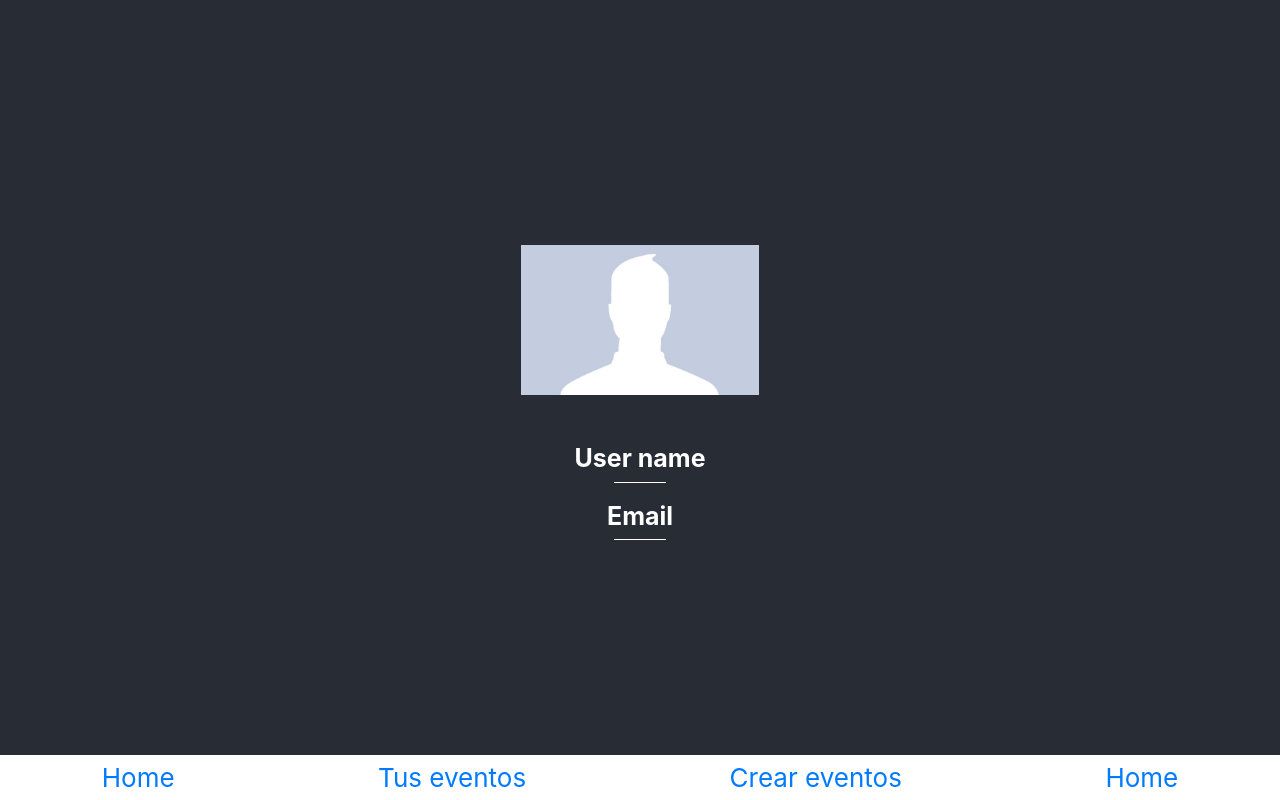
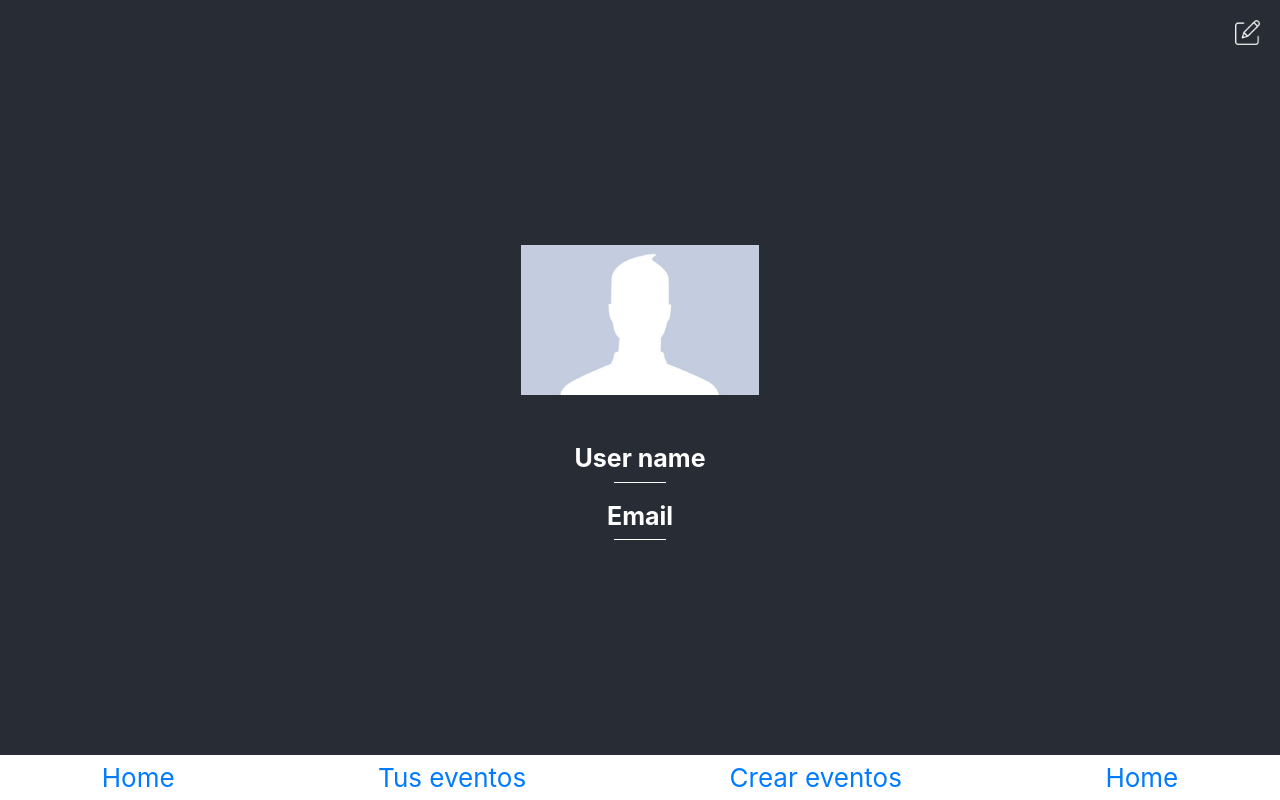
Before and after one commit to balta15torres/proyecto3, a React (Create React App) app in the folder client/: page /profile in a window 1280 px wide. Built offline with nearby package versions, Linux system fonts and the light colour scheme; no server answers; what google-maps-react would draw is missing.

Commit message:
icon edit

```diff
--- a/client/src/App.css
+++ b/client/src/App.css
@@ -215,3 +215,13 @@ input[name="password"]{
 .description-profile p{
   margin:20px 0;
 }
+.edit{
+  width: 25px;
+  height: 25px;
+  background: url(/img/edit.png);
+  position: absolute;
+  top: 20px;
+  right: 20px;
+  background-size: contain;
+  background-repeat: no-repeat;
+}
--- a/client/src/components/Profile.js
+++ b/client/src/components/Profile.js
@@ -45,6 +45,7 @@ export default class Profile extends Component {
 render() {
     return (
        <div className="container column-center">
+       <Link to="" className="edit"></Link>
            <div className="image-profile">
            <img src="/img/img-prueba.jpg"/>
             {/* <img className="card-img-top" src={this.state.imageUrl} alt={this.state.imageUrl} /> */}
```
Also changed, not shown: client/public/img/edit.png (added).
